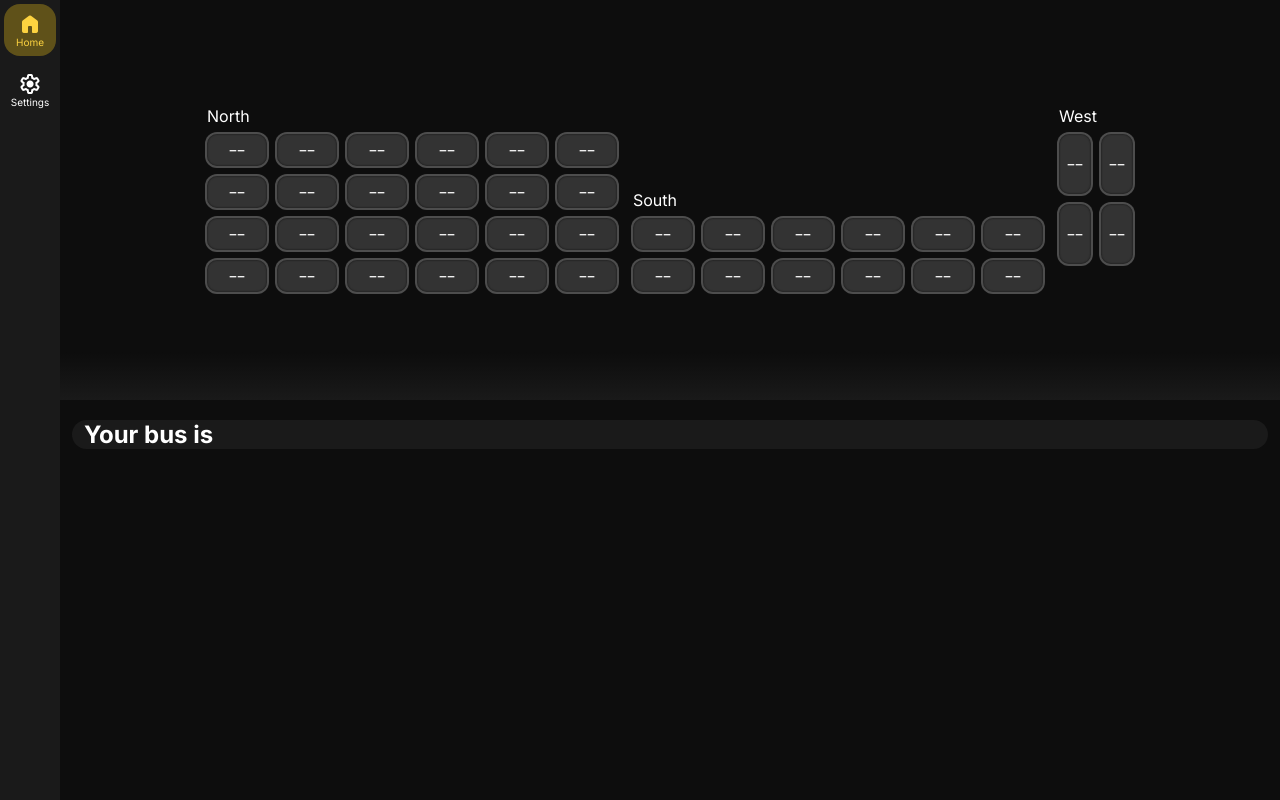
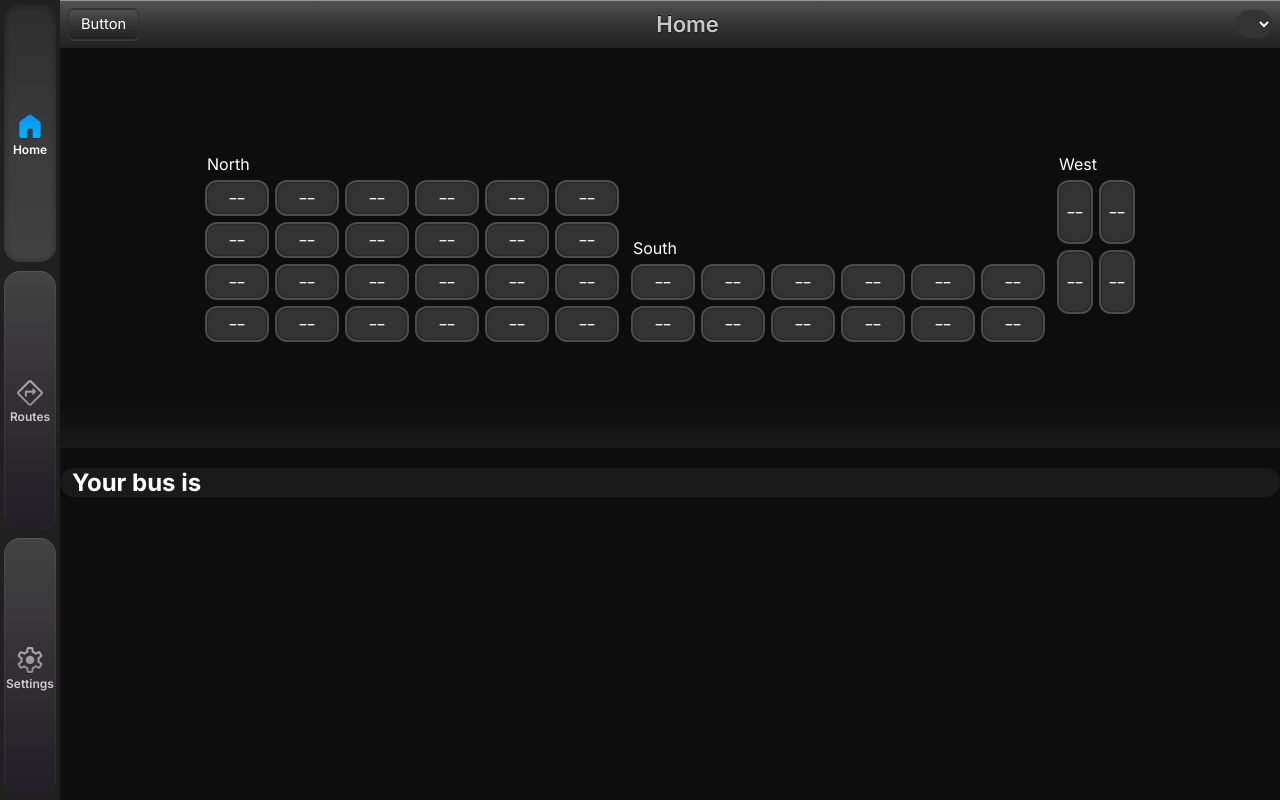
Before and after one commit to hainesnoids/cronus, a website: page public/app/index.html in a window 1280 px wide. Drawn offline with nearby package versions, Linux system fonts and the light colour scheme; no server answers; files whose address does not match are found by name.

Commit message:
ios 6 start

```diff
--- a/public/app/css/root.css
+++ b/public/app/css/root.css
@@ -54,36 +54,59 @@ nav {
     --round-screen-margin: 24px;
     display: flex;
     width: 100%;
-    height: calc(var(--round-screen-margin) + 48px);
+    height: calc(var(--round-screen-margin) + 52px);
     justify-content: space-around;
     align-items: center;
-    background-color: var(--bg);
-    /*position: fixed;
-    bottom: 0;
-    left: 0;*/
+    background-color: #202020;
     z-index: 99;
     order: 99999;
     padding-bottom: var(--round-screen-margin);
+    gap: 1px;
 }
 .nav-item {
     display: flex;
     flex-direction: column;
+    justify-content: center;
     align-items: center;
-    background-color: transparent;
+    background: linear-gradient(180deg, #434343, #231d25);
     border: none;
-    border-radius: 24px;
+    border-radius: 0;
     padding: 2px 16px;
     color: var(--text);
-    width: 72px;
+    width: auto;
+    height: 100%;
+    flex: 1;
+    box-shadow: inset 0 0.5px 1px 0.5px rgba(255,255,255,0.1);
+}
+.nav-item.selected {
+    background: linear-gradient(180deg, #2d2d2d, #3a3a3a, #424242);
+    box-shadow: inset 0 1px 5px 2px rgba(0,0,0,0.2);
 }
 .nav-label {
-    font-size: 10px;
+    font-size: 12px;
+    font-weight: 600;
+    color: #ccc;
 }
-.nav-item.selected {
-    color: lch(from var(--accent) l calc(c - 10) h);
-    background-color: hwb(from var(--accent) h w b / 0.3);
+.nav-item.selected .nav-label {
+    color: #fff;
 }
-.nav-item.selected .material-symbols-rounded,
+.nav-item .material-symbols-rounded {
+    background: linear-gradient(180deg, #b0b0b0, #828282);
+    filter: drop-shadow(0 1px 0px rgba(0,0,0,0.2));
+    -webkit-background-clip: text;
+    background-clip: text;
+    color: transparent;
+    font-size: 32px;
+    font-variation-settings: 'wght' 350;
+}
+.nav-item.selected .material-symbols-rounded {
+    background: linear-gradient(180deg, #038bfe, #00bbfe);
+    filter: drop-shadow(0 1px 0px rgba(0,0,0,0.2));
+    -webkit-background-clip: text;
+    background-clip: text;
+    font-variation-settings: 'FILL' 1;
+
+}
 .material-symbols-rounded.fill {
     font-variation-settings: 'FILL' 1;
 }
@@ -128,7 +151,8 @@ pagebounds {
 page {
     width: 100%;
     height: 100%;
-    padding: 0 12px;
+    /*padding: 0 12px;*/
+    padding: 0;
     overflow: scroll;
     display: none;
     scrollbar-width: none;
@@ -260,3 +284,41 @@ group.error a {
     }
 }
  */
+header {
+    display: flex;
+    flex-direction: row;
+    align-items: center;
+    justify-content: space-between;
+    background: linear-gradient(180deg, #535353, #343434, #222222);
+    height: 48px;
+    padding: 8px;
+    color: #c8c8c8;
+    text-shadow: 0 -1px 0 rgba(0,0,0,0.8), 0 1px 2px rgba(0,0,0,0.5);
+}
+header::before {
+    content: '';
+    display: block;
+    position: absolute;
+    top: 0;
+    left: 0;
+    width: 100%;
+    height: 1px;
+    background: rgba(255,255,255,0.4);
+}
+header h1 {
+    margin: 0;
+    font-size: 22px;
+    font-weight: 600;
+}
+header button {
+    background: linear-gradient(180deg, #535353, #343434, #222222);
+    border: 1px solid #343434;
+    box-shadow:
+            inset 0 0.67px 1px #282828,
+            0 1px 0.5px rgba(255,255,255,0.1);
+    border-radius: 6px;
+    height: 100%;
+}
+header button:hover {
+    transform: none !important;
+}
--- a/public/app/index.html
+++ b/public/app/index.html
@@ -34,7 +34,7 @@
                     <span class="nav-symbol material-symbols-rounded">map_search</span>
                     <span class="nav-label">Buses</span>
                 </button>
-                <button class="nav-item" data-page-id="routes" hidden>
+                <button class="nav-item" data-page-id="routes">
                     <span class="nav-symbol material-symbols-rounded">directions</span>
                     <span class="nav-label">Routes</span>
                 </button>
@@ -103,6 +103,11 @@
                         </windowpager>
                     </page>
                     <page id="home" class="active">
+                        <header>
+                            <button>Button</button>
+                            <h1>Home</h1>
+                            <select></select>
+                        </header>
                         <group class="error width-fill" hidden>
                             <span class="material-symbols-rounded">warning</span>
                             <h1>Could not connect to server</h1>
```
